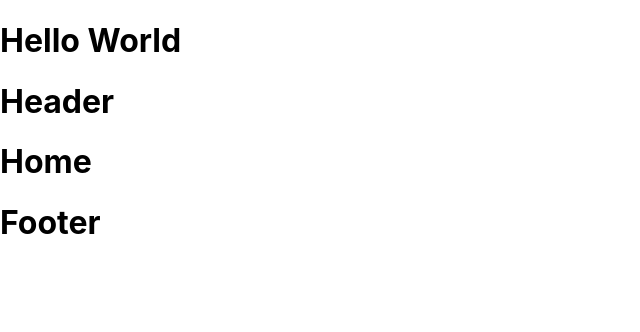
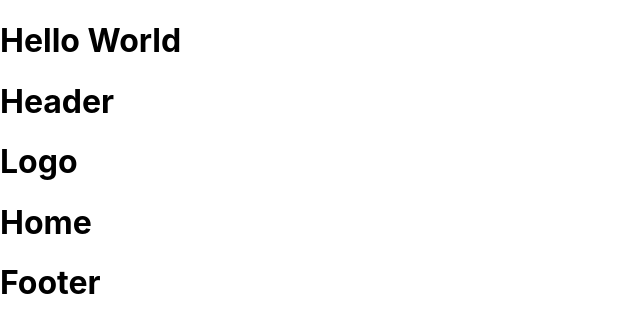
Before and after one commit to gracealynn/Exercise-12-Kelompok, a React (Create React App) app: page / in a window 1280 px wide. Shown: the top 332 px of the page, without its empty margins (0-640 px from the left). Built offline with nearby package versions, Linux system fonts and the light colour scheme.

Commit message:
test header

```diff
--- a/src/Header/header.js
+++ b/src/Header/header.js
@@ -1,7 +1,10 @@
+import Logo from "./Logo/logo.js";
+
 const Header = () => {
     return (
       <div>
         <h1>Header</h1>
+        <Logo/>
       </div>
     );
   };
```
